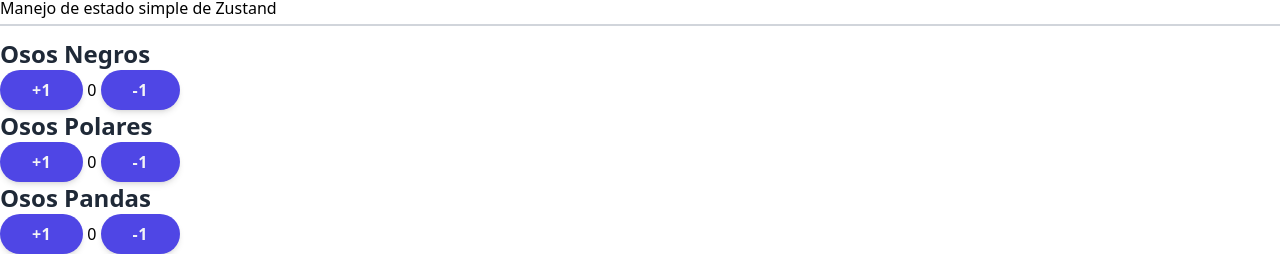
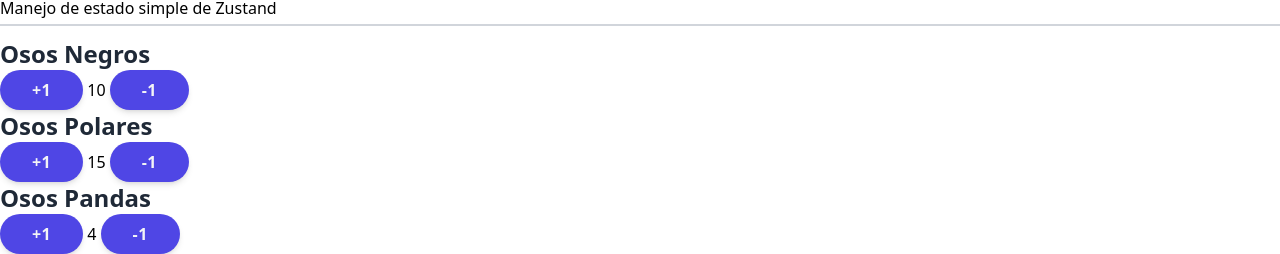
Before and after one commit to danielmateu/zustand_second_visit, a React (Vite) app: page /dashboard/bears in a window 1280 px wide. Shown: the part 742-996 px from the top of the page. Built offline with nearby package versions, Linux system fonts and the light colour scheme.

Commit message:
useing first store correctly

```diff
--- a/src/pages/01-basic/BearPage.tsx
+++ b/src/pages/01-basic/BearPage.tsx
@@ -1,6 +1,8 @@
 import { WhiteCard } from '../../components';
+import useBearStore from '../../stores/bears/bears.store';
 
 export const BearPage = () => {
+
   return (
     <>
       <h1>Contador de Osos</h1>
@@ -8,46 +10,82 @@ export const BearPage = () => {
       <hr />
 
       <div className="grid grid-cols-1 md:grid-cols-2 lg:grid-cols-3 gap-2">
-
-        <WhiteCard centered>
-          <h2>Osos Negros</h2>
-
-          <div className="flex flex-col md:flex-row">
-            <button> +1</button>
-            <span className="text-3xl mx-2 lg:mx-10"> 0 </span>
-            <button>-1</button>
-          </div>
-
-        </WhiteCard>
-
-        <WhiteCard centered>
-          <h2>Osos Polares</h2>
-
-          <div className="flex flex-col md:flex-row">
-            <button> +1</button>
-            <span className="text-3xl mx-2 lg:mx-10"> 0 </span>
-            <button>-1</button>
-
-          </div>
-
-        </WhiteCard>
-
-        <WhiteCard centered>
-          <h2>Osos Pandas</h2>
-
-          <div className="flex flex-col md:flex-row">
-            <button> +1</button>
-            <span className="text-3xl mx-2 lg:mx-10"> 0 </span>
-            <button>-1</button>
-          </div>
-
-        </WhiteCard>
-
-
-
-
+        <BlackBears />
+        <PolarBears />
+        <PandaBears />
       </div>
 
     </>
   );
 };
+
+export const BlackBears = () => {
+
+  const blackBears = useBearStore((state) => state.blackBears);
+  const increaseBlackBears = useBearStore((state) => state.increaseBlackBears);
+
+  return (
+    <WhiteCard centered>
+      <h2>Osos Negros</h2>
+
+      <div className="flex flex-col md:flex-row">
+        <button
+          onClick={() => { increaseBlackBears(+1) }}
+        > +1</button>
+        <span className="text-3xl mx-2 lg:mx-10"> {blackBears} </span>
+        <button
+          onClick={() => { increaseBlackBears(-1) }}
+        >-1</button>
+      </div>
+
+    </WhiteCard>
+  )
+}
+
+export const PolarBears = () => {
+
+  const polarBears = useBearStore((state) => state.polarBears)
+  const increasePolarBears = useBearStore((state) => state.increasePolarBears)
+
+  return (
+    <WhiteCard centered>
+      <h2>Osos Polares</h2>
+
+      <div className="flex flex-col md:flex-row">
+        <button
+          onClick={() => { increasePolarBears(+1) }}
+
+        > +1</button>
+        <span className="text-3xl mx-2 lg:mx-10"> {polarBears} </span>
+        <button
+          onClick={() => { increasePolarBears(-1) }}
+        >-1</button>
+
+      </div>
+
+    </WhiteCard>
+  )
+}
+
+export const PandaBears = () => {
+
+  const pandaBears = useBearStore((state) => state.pandaBears)
+  const increasePandaBears = useBearStore((state) => state.increasePandaBears)
+
+  return (
+    <WhiteCard centered>
+      <h2>Osos Pandas</h2>
+
+      <div className="flex flex-col md:flex-row">
+        <button
+          onClick={() => { increasePandaBears(+1) }}
+        > +1</button>
+        <span className="text-3xl mx-2 lg:mx-10"> {pandaBears} </span>
+        <button
+          onClick={() => { increasePandaBears(-1) }}
+        >-1</button>
+      </div>
+
+    </WhiteCard>
+  )
+}
--- /dev/null
+++ b/src/stores/bears/bears.store.ts
@@ -0,0 +1,25 @@
+import { create } from 'zustand'
+
+interface BearState {
+    blackBears: number
+    polarBears: number
+    pandaBears: number
+
+    increaseBlackBears: (by: number) => void
+    increasePolarBears: (by: number) => void
+    increasePandaBears: (by: number) => void
+}
+
+const useBearStore = create<BearState>()((set) => ({
+    blackBears: 10,
+    polarBears: 15,
+    pandaBears: 4,
+
+    increaseBlackBears: (by: number) => set((state) => ({ blackBears: state.blackBears + by })),
+    // Sumar polarbears
+    increasePolarBears: (by: number) => set((state) => ({ polarBears: state.polarBears + by })),
+    increasePandaBears: (by: number) => set((state) => ({ pandaBears: state.pandaBears + by })),
+
+}))
+
+export default useBearStore
--- /dev/null
+++ b/src/stores/index.ts
@@ -0,0 +1 @@
+export * from './bears/bears.store'
```
Also changed, not shown: src/stores/bears.store.ts (deleted, +0 -20 lines).
